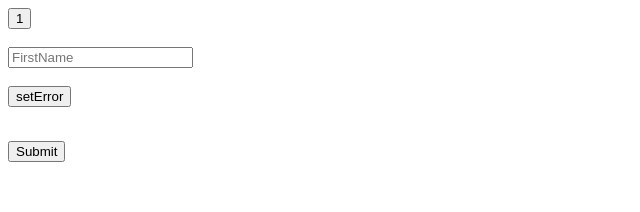
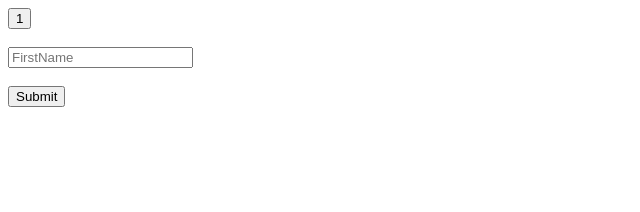
Before and after one commit to dibborah/react-hook-form-beier-luo-again, a React (Vite) app: page / in a window 1280 px wide. Shown: the top 212 px of the page, without its empty margins (0-640 px from the left). Built offline with nearby package versions, Linux system fonts and the light colour scheme.

Commit message:
Started handleSubmit

```diff
--- a/src/App.tsx
+++ b/src/App.tsx
@@ -2,91 +2,53 @@ import { useForm } from "react-hook-form";
 
 type FormFields = {
   firstName: string;
-  customError: string;
 };
+
+const sleep = async (ms: number) => {
+  return new Promise((resolve) => {
+    setTimeout(resolve, ms);
+  });
+}
 
 let renderCount = 0;
 const App = () => {
   const {
     register,
     handleSubmit,
-    formState: { errors },
-    setError,
   } = useForm<FormFields>({
     defaultValues: {
       firstName: '',
     },
-    // criteriaMode: 'all',
   });
 
   renderCount++;
-  const onsubmit = async (data: FormFields) => {
-    console.log(data);
-  }
 
-  console.log('errors', errors);
+  const onError = () => {
+    console.log('Wrong');
+  };
+
+    // eslint-disable-next-line @typescript-eslint/no-explicit-any, @typescript-eslint/no-unused-vars
+    const onsubmit = async (data: FormFields, event: any) => {
+      // await sleep(2000)
+      console.log('data', data);
+      // console.log("Event", event);
+    }
+
   return (
     <div>
       <div>
         <button type="button">{renderCount}</button>
       </div>
-      <form onSubmit={handleSubmit(onsubmit)}>
+      {/* <form onSubmit={handleSubmit(onsubmit, onError)}> */}
+      <form onSubmit={(e) => handleSubmit(onsubmit)(e)}>
         <br />
-        <input {...register('firstName')}
+        <input {...register('firstName', {
+          // disabled: true,// If disable is set to true than result are going to be undefined
+          // plus inputs are now cannot be entered anymore
+        })}
           placeholder="FirstName"
         />
         <br />
-        <br />
-
-        {/* Single custom error message */}
-        {/* <button type="button"
-          onClick={() => {
-            setError('firstName', {
-              type: 'custom',
-              message: 'Something went wrong'
-            })
-          }}
-        >
-          setError
-        </button> */}
-
-        {/* Multiple custom error message */}
-        {/* <button
-          type="button"
-          onClick={() => {
-            setError('firstName', {
-              types: {
-                test: 'test went wrong',
-                test1: 'test1 went wrong',
-              }
-            })
-          }}
-        >
-          setError
-        </button> */}
-
-        {/* Creating custom error validation */}
-        {/* <button type="button"
-        onClick={() => {
-          setError("customError", {
-            type: 'server side',
-            message: 'server side error'
-          })
-        }}>setError</button>
-        <br /> */}
-        <button type="button"
-        onClick={() => {
-          setError("firstName", {
-            type: 'server side',
-            message: 'server side error'
-          }, {
-            shouldFocus: true,
-          })
-        }}>setError</button>
-        <br />
-        {/* <p>{errors.firstName?.types?.test}</p>
-        <p>{errors.firstName?.types?.test1}</p> */}
-        <p>{errors.customError?.message}</p>
         <br />
         <input type="submit" />
       </form>
```
